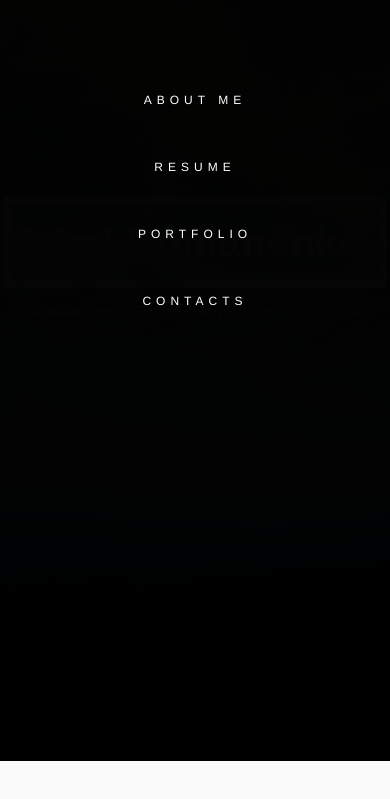
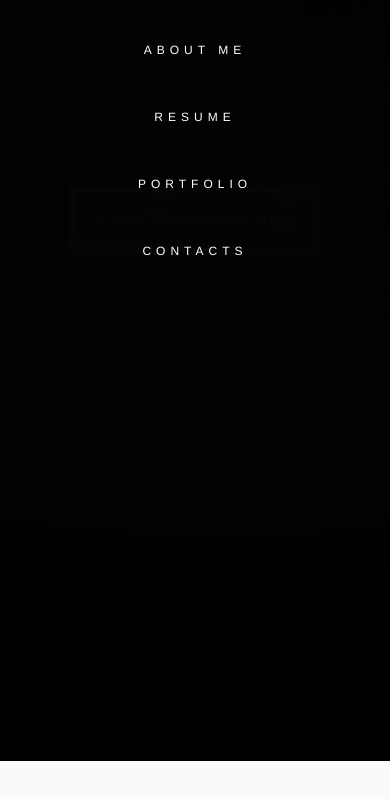
Before and after one commit to denk0/my-portfolio, a plain HTML site: page index.html in a window 390 px wide. Both pictures are taken after a click on the button 322 px from the left and 50 px from the top of the page. Shown: the part 83-882 px from the top of the page. Drawn offline with Linux system fonts and the light colour scheme.

Commit message:
23:27 March 9

```diff
--- a/css/media.css
+++ b/css/media.css
@@ -30,6 +30,12 @@
 @media only screen and (max-width : 480px) {
     .toggle_menu{
         left: 75%;
+    }
+    .top_wrapper .top_tittle{
+        font-size: 24px;
+    }
+    .top_menu ul{
+        margin-top: 100px;
     }
 }
 
```
